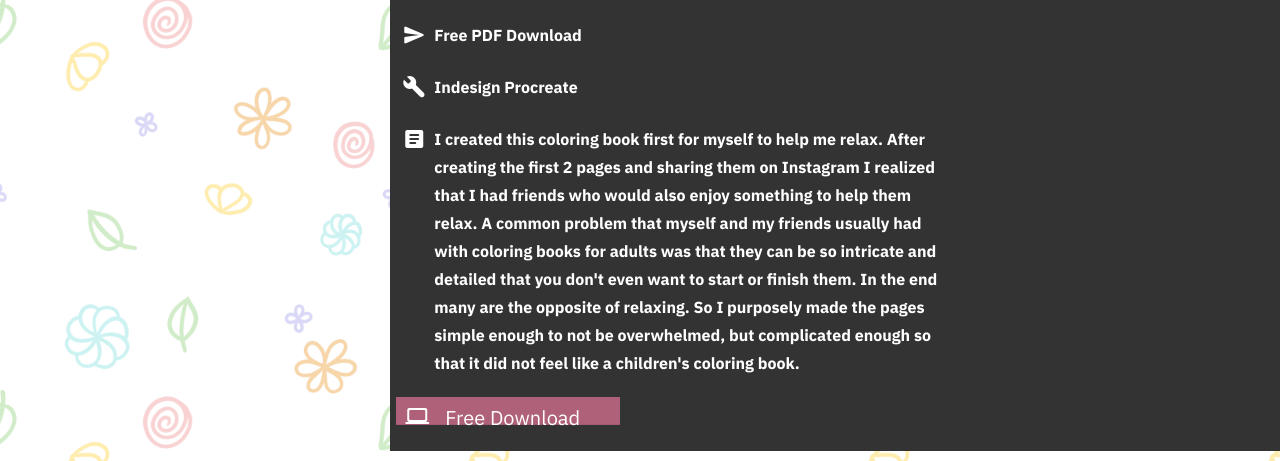
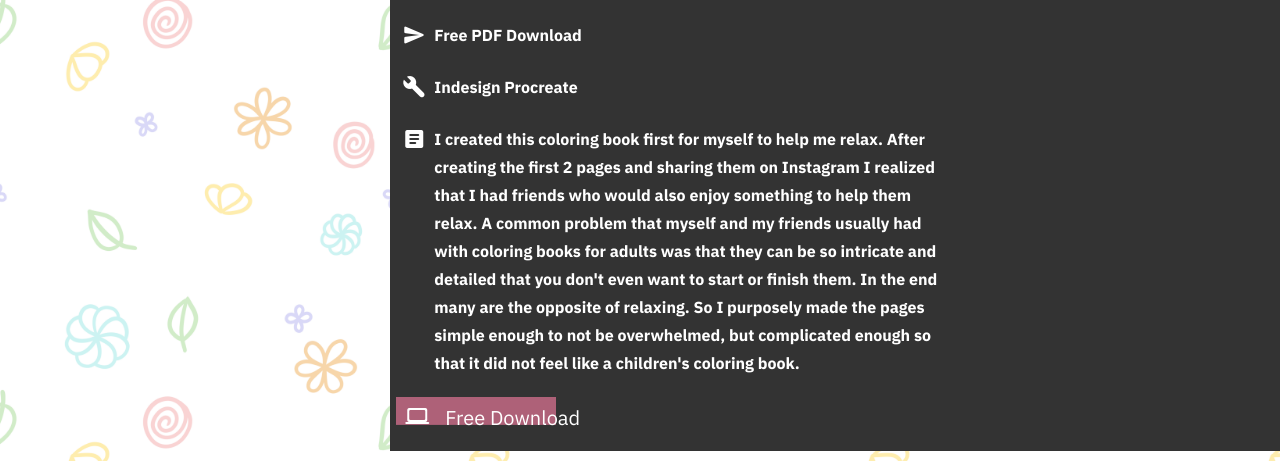
Before and after one commit to lragudo/custom-domain, a plain HTML site: page portList.html in a window 1280 px wide. In both pictures the pointer is over the link 778 px from the left and 759 px from the top of the page. Shown: the part 339-800 px from the top of the page. Drawn offline with Linux system fonts and the light colour scheme.

Commit message:
pdfs add
-added pdfs
-nav bar link hover

```diff
--- a/css/style.css
+++ b/css/style.css
@@ -134,7 +134,7 @@ p{
         var(--primaryColor2) 100%
     );
     background-repeat: no-repeat;
-    background-size: 14rem 45%;
+    background-size: 10rem 45%;
     background-position: 1% 24%;
 }
 /**********
@@ -168,6 +168,19 @@ a{
     font-size: 1.25rem;
     color: var(--primaryColor1);
     padding: 1rem;
+}
+a:hover{
+    color: var(--light1);
+    background: linear-gradient(
+    to top,
+    transparent 0%,
+    transparent 0%,
+    var(--primaryColor2) 0%,
+    var(--primaryColor2) 100%
+  );
+  background-repeat: no-repeat;
+  background-size: 90%  40%;
+  background-position: 60% 75%;
 }
 
 
--- a/portList.html
+++ b/portList.html
@@ -269,7 +269,7 @@
       </p>
       <p>
         <i class="material-icons">article</i>
-        <span>From time to time C.J. Young (IG: @c._j._young) requests me to create an illustration to go with his poems for his social media posts..</span>
+        <span>From time to time C.J. Young (IG: @c._j._young) requests me to create an illustration to go with his poems for his social media posts.</span>
       </p>
     </div>
     <div class="darkspace">
```
Also changed, not shown: 4 other files.
